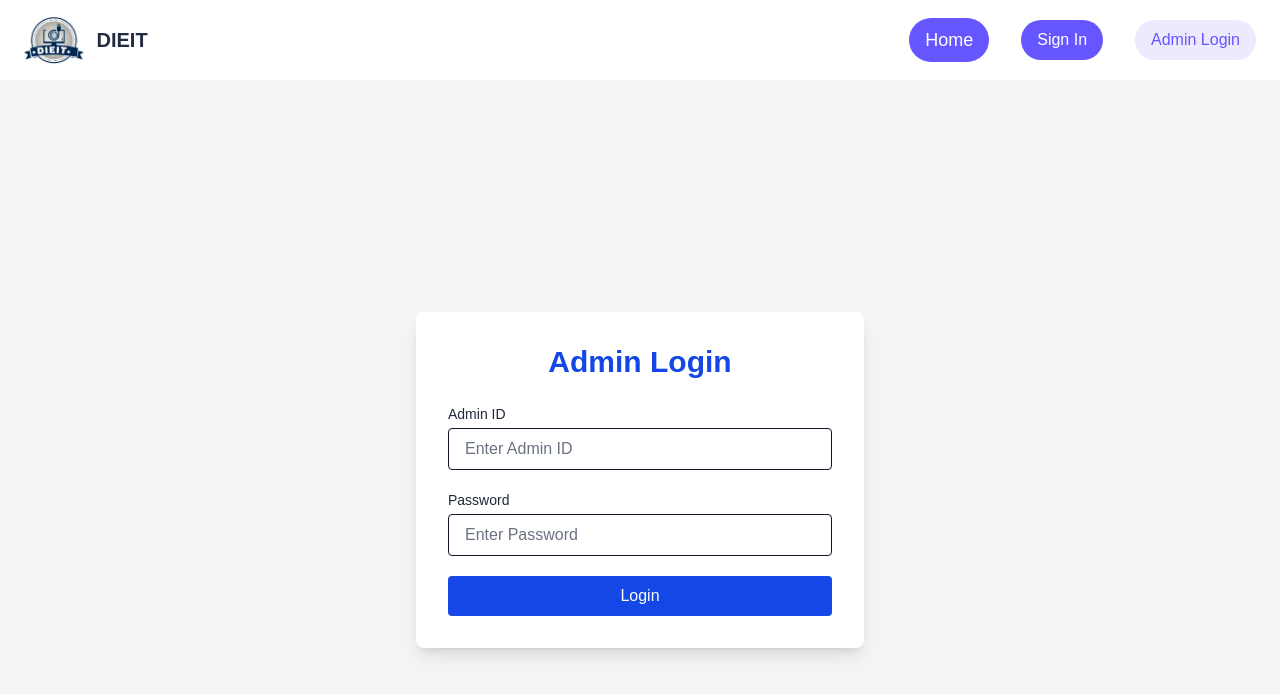
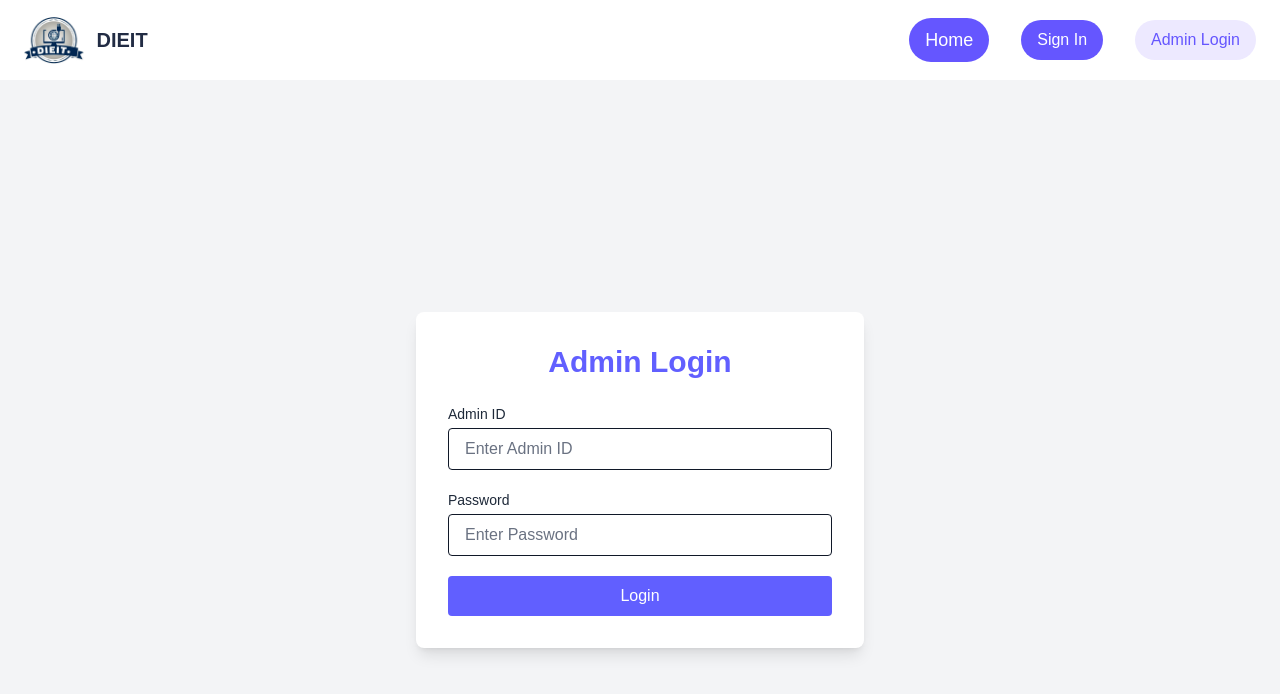
Before and after one commit to Inder1712/student-login, a Next.js app: page /AdminLogin in a window 1280 px wide. Shown: the top 694 px of the page. Built offline with nearby package versions, Linux system fonts and the light colour scheme; no server answers.

Commit message:
color corrections

```diff
--- a/src/app/AdminLogin/page.tsx
+++ b/src/app/AdminLogin/page.tsx
@@ -54,7 +54,7 @@ export default function AdminLogin() {
   return (
     <div className="min-h-screen flex items-center justify-center bg-gray-100 px-4 text-gray-800">
       <div className="bg-white shadow-lg rounded-lg p-8 w-full max-w-md">
-        <h1 className="text-3xl font-bold text-center text-blue-700 mb-6">
+        <h1 className="text-3xl font-bold text-center text-indigo-500 mb-6">
           Admin Login
         </h1>
 
@@ -98,7 +98,7 @@ export default function AdminLogin() {
           <button
             type="submit"
             disabled={loading}
-            className="w-full bg-blue-700 hover:bg-blue-800 text-white font-medium py-2 rounded transition disabled:opacity-50"
+            className="w-full bg-indigo-500 hover:bg-blue-800 text-white font-medium py-2 rounded transition disabled:opacity-50"
           >
             {loading ? "Logging in..." : "Login"}
           </button>
```
